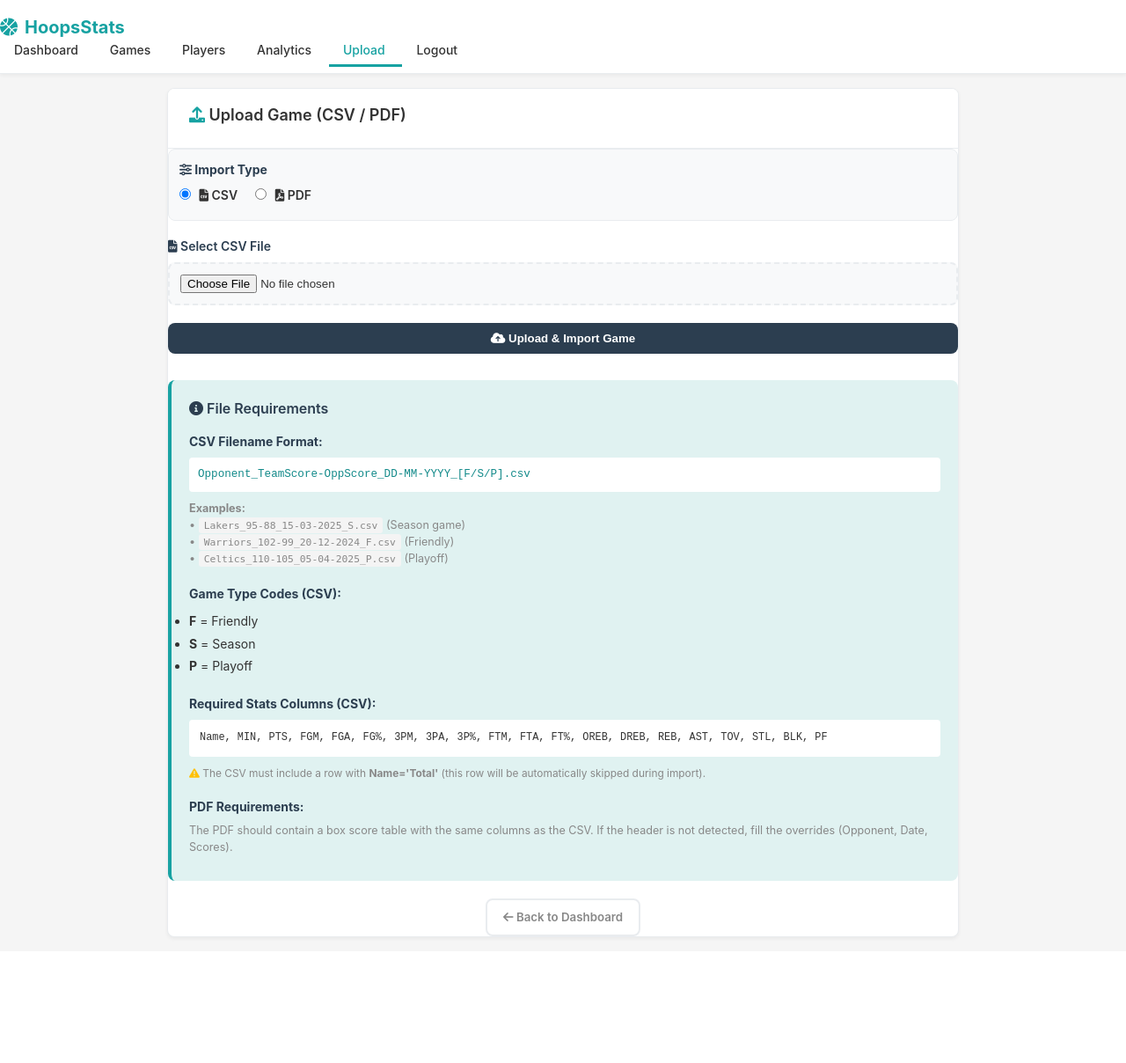
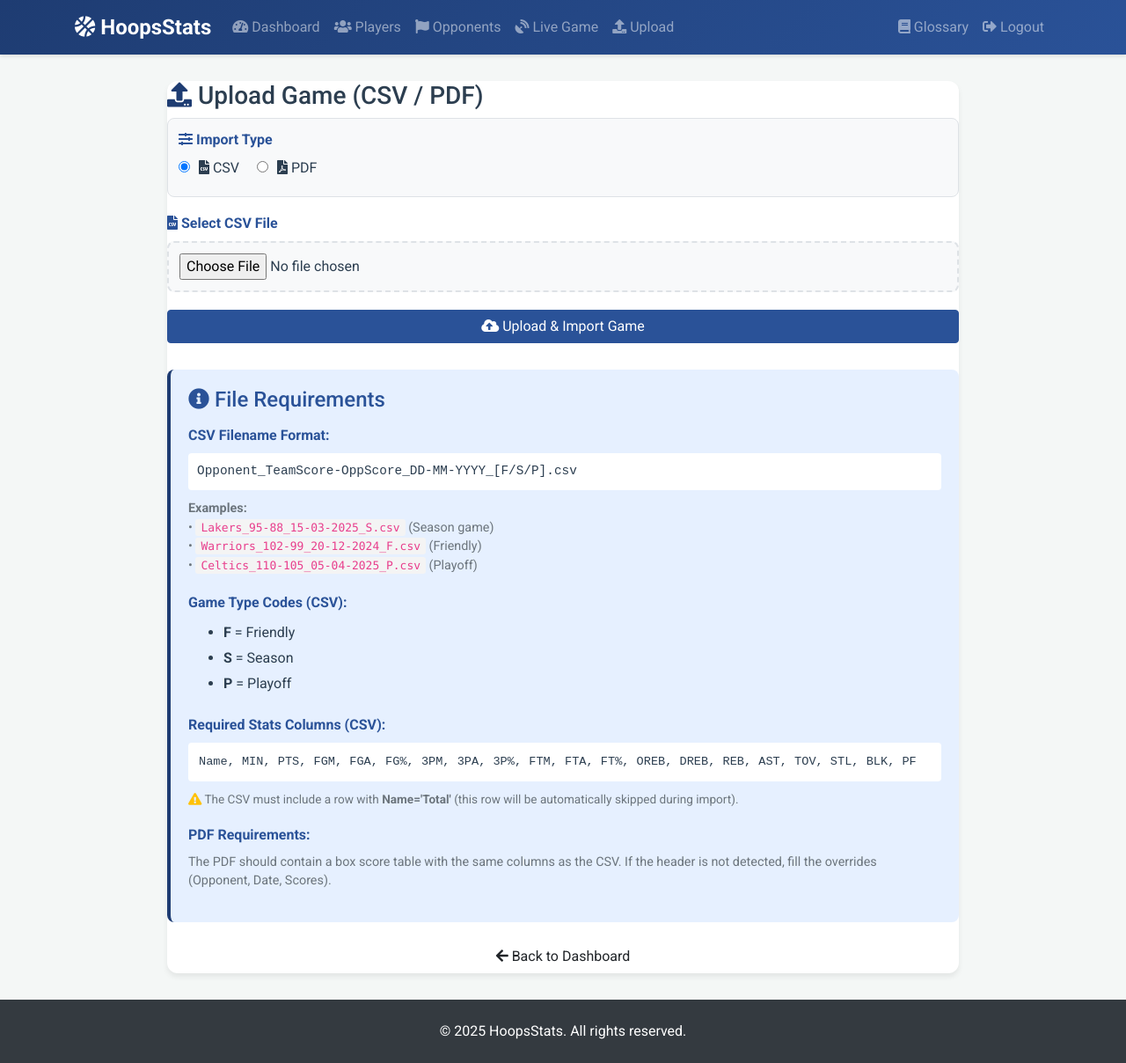
Before and after one commit to GiulioMastromartino/Basketball-stats, a Flask app: page /upload-game in a window 1280 px wide. Shown: the whole page at 88% size. Before the commit the page ends 1069 px from the top, so only its background shows below. Run offline with Flask 3, Linux system fonts and the light colour scheme; a user stored in the database is signed in; some libraries are stand-ins or nearby versions.

Commit message:
Add Live Game link to navbar

```diff
--- a/web/templates/layout.html
+++ b/web/templates/layout.html
@@ -1,84 +1,178 @@
-<!doctype html>
+<!DOCTYPE html>
 <html lang="en">
 <head>
-        <meta charset="UTF-8" />
-        <meta name="viewport" content="width=device-width, initial-scale=1.0" />
-        <title>Basketball Stats Analyzer</title>
-        <link
-            rel="stylesheet"
-            href="{{ url_for('static', filename='css/style.css') }}"
-        />
-        <link
-            href="https://fonts.googleapis.com/css2?family=Inter:wght@400;600;700&display=swap"
-            rel="stylesheet"
-        />
-        <link
-            rel="stylesheet"
-            href="https://cdnjs.cloudflare.com/ajax/libs/font-awesome/6.0.0/css/all.min.css"
-        />
+    <meta charset="UTF-8">
+    <meta name="viewport" content="width=device-width, initial-scale=1.0">
+    <title>{% block title %}HoopsStats{% endblock %}</title>
+    <!-- Bootstrap CSS -->
+    <link href="https://stackpath.bootstrapcdn.com/bootstrap/4.5.2/css/bootstrap.min.css" rel="stylesheet">
+    <!-- FontAwesome -->
+    <link href="https://cdnjs.cloudflare.com/ajax/libs/font-awesome/5.15.4/css/all.min.css" rel="stylesheet">
+    <!-- Google Fonts -->
+    <link href="https://fonts.googleapis.com/css2?family=Roboto:wght@300;400;500;700&display=swap" rel="stylesheet">
+
+    <style>
+        :root {
+            --primary: #1e3c72;
+            --primary-light: #e6f0ff;
+            --secondary: #2a5298;
+            --accent: #ff6b6b;
+            --bg-color: #f4f7f6;
+            --text-dark: #2c3e50;
+            --text-muted: #6c757d;
+            --border-color: #dee2e6;
+            --card-shadow: 0 4px 6px rgba(0,0,0,0.07);
+        }
+
+        body {
+            font-family: 'Roboto', sans-serif;
+            background-color: var(--bg-color);
+            color: var(--text-dark);
+        }
+
+        .navbar {
+            background: linear-gradient(135deg, var(--primary) 0%, var(--secondary) 100%);
+            box-shadow: 0 2px 4px rgba(0,0,0,0.1);
+        }
+
+        .navbar-brand {
+            font-weight: 700;
+            font-size: 1.5rem;
+        }
+
+        .card {
+            border: none;
+            border-radius: 12px;
+            box-shadow: var(--card-shadow);
+            transition: transform 0.2s;
+            margin-bottom: 20px;
+            background: white;
+        }
+
+        .btn-primary {
+            background-color: var(--secondary);
+            border-color: var(--secondary);
+        }
+
+        .btn-primary:hover {
+            background-color: var(--primary);
+            border-color: var(--primary);
+        }
+
+        .main-content {
+            padding: 30px 0;
+            min-height: 80vh;
+        }
+
+        /* Stats Table Styling */
+        .table-hover tbody tr:hover {
+            background-color: var(--primary-light);
+            cursor: pointer;
+        }
+    </style>
 </head>
 <body>
-        <nav class="navbar">
-            <div class="navbar-container">
-                <a href="{{ url_for('main.index') }}" class="navbar-brand">
-                    <i class="fas fa-basketball-ball brand-icon"></i>
-                    HoopsStats
+
+    <nav class="navbar navbar-expand-lg navbar-dark sticky-top">
+        <div class="container">
+            <a class="navbar-brand" href="{{ url_for('main.index') }}">
+                <i class="fas fa-basketball-ball"></i> HoopsStats
             </a>
-                <div class="navbar-menu">
-                    <a
-                        href="{{ url_for('main.index') }}"
-                        class="nav-item {% if request.endpoint == 'main.index' %}active{% endif %}"
-                    >
-                        Dashboard
+            <button class="navbar-toggler" type="button" data-toggle="collapse" data-target="#navbarNav">
+                <span class="navbar-toggler-icon"></span>
+            </button>
+            <div class="collapse navbar-collapse" id="navbarNav">
+                <ul class="navbar-nav mr-auto">
+                    <li class="nav-item">
+                        <a class="nav-link" href="{{ url_for('main.index') }}">
+                            <i class="fas fa-tachometer-alt"></i> Dashboard
                         </a>
-                    <a
-                        href="{{ url_for('main.games') }}"
-                        class="nav-item {% if request.endpoint == 'main.games' %}active{% endif %}"
-                    >
-                        Games
+                    </li>
+                    <li class="nav-item">
+                        <a class="nav-link" href="{{ url_for('main.players') }}">
+                            <i class="fas fa-users"></i> Players
                         </a>
-                    <a
-                        href="{{ url_for('main.players') }}"
-                        class="nav-item {% if request.endpoint == 'main.players' %}active{% endif %}"
-                    >
-                        Players
+                    </li>
+                    <li class="nav-item">
+                        <a class="nav-link" href="{{ url_for('main.games') }}">
+                            <i class="fas fa-flag"></i> Opponents
                         </a>
-                    <a
-                        href="{{ url_for('analytics.dashboard') }}"
-                        class="nav-item {% if 'analytics' in request.endpoint %}active{% endif %}"
-                    >
-                        Analytics
+                    </li>
+                    <li class="nav-item">
+                        <a class="nav-link" href="{{ url_for('main.live_game') }}">
+                            <i class="fas fa-satellite-dish"></i> Live Game
                         </a>
-                    <a
-                        href="{{ url_for('main.upload_game') }}"
-                        class="nav-item {% if request.endpoint == 'main.upload_game' %}active{% endif %}"
-                    >
-                        Upload
+                    </li>
+                    <li class="nav-item">
+                        <a class="nav-link" href="{{ url_for('main.upload_game') }}">
+                            <i class="fas fa-upload"></i> Upload
                         </a>
-                    <a href="{{ url_for('auth.logout') }}" class="nav-item">
-                        Logout
+                    </li>
+                </ul>
+                <ul class="navbar-nav ml-auto">
+                    <li class="nav-item">
+                         <a class="nav-link" href="{{ url_for('main.glossary') }}">
+                            <i class="fas fa-book"></i> Glossary
                         </a>
+                    </li>
+                    {% if current_user.is_authenticated %}
+                    <li class="nav-item">
+                        <a class="nav-link" href="{{ url_for('auth.logout') }}">
+                            <i class="fas fa-sign-out-alt"></i> Logout
+                        </a>
+                    </li>
+                    {% else %}
+                    <li class="nav-item">
+                        <a class="nav-link" href="{{ url_for('auth.login') }}">
+                            <i class="fas fa-sign-in-alt"></i> Login
+                        </a>
+                    </li>
+                    {% endif %}
+                </ul>
             </div>
         </div>
     </nav>
 
-        <div class="container">
+    <div class="container main-content">
+        <!-- Flash Messages -->
         {% with messages = get_flashed_messages(with_categories=true) %}
-            {% if messages %} {% for category, message in messages %}
-            <div
-                class="alert alert-{{ category }}"
-                style="
-                    margin-bottom: 20px;
-                    padding: 15px;
-                    border-radius: 8px;
-                    background: {% if category=='error' or category=='danger' %}#f8d7da{% else %}#d4edda{% endif %};
-                    color: {% if category=='error' or category=='danger' %}#721c24{% else %}#155724{% endif %};
-                "
-            >
+            {% if messages %}
+                {% for category, message in messages %}
+                    <div class="alert alert-{{ category }} alert-dismissible fade show" role="alert">
                         {{ message }}
+                        <button type="button" class="close" data-dismiss="alert" aria-label="Close">
+                            <span aria-hidden="true">&times;</span>
+                        </button>
                     </div>
-            {% endfor %} {% endif %} {% endwith %} {% block content %}{% endblock
-            %}
+                {% endfor %}
+            {% endif %}
+        {% endwith %}
+
+        {% block content %}{% endblock %}
     </div>
+
+    <footer class="bg-dark text-white py-4 mt-auto">
+        <div class="container text-center">
+            <p class="mb-0">&copy; 2025 HoopsStats. All rights reserved.</p>
+        </div>
+    </footer>
+
+    <!-- Bootstrap JS and dependencies -->
+    <script src="https://code.jquery.com/jquery-3.5.1.slim.min.js"></script>
+    <script src="https://cdn.jsdelivr.net/npm/@popperjs/core@2.9.2/dist/umd/popper.min.js"></script>
+    <script src="https://stackpath.bootstrapcdn.com/bootstrap/4.5.2/js/bootstrap.min.js"></script>
+
+    <!-- Custom Scripts -->
+    <script>
+        // Make table rows clickable
+        document.addEventListener("DOMContentLoaded", () => {
+            const rows = document.querySelectorAll("tr[data-href]");
+            rows.forEach(row => {
+                row.addEventListener("click", () => {
+                    window.location.href = row.dataset.href;
+                });
+            });
+        });
+    </script>
 </body>
 </html>
```
Lines whose indentation alone changed are shown as unchanged.
